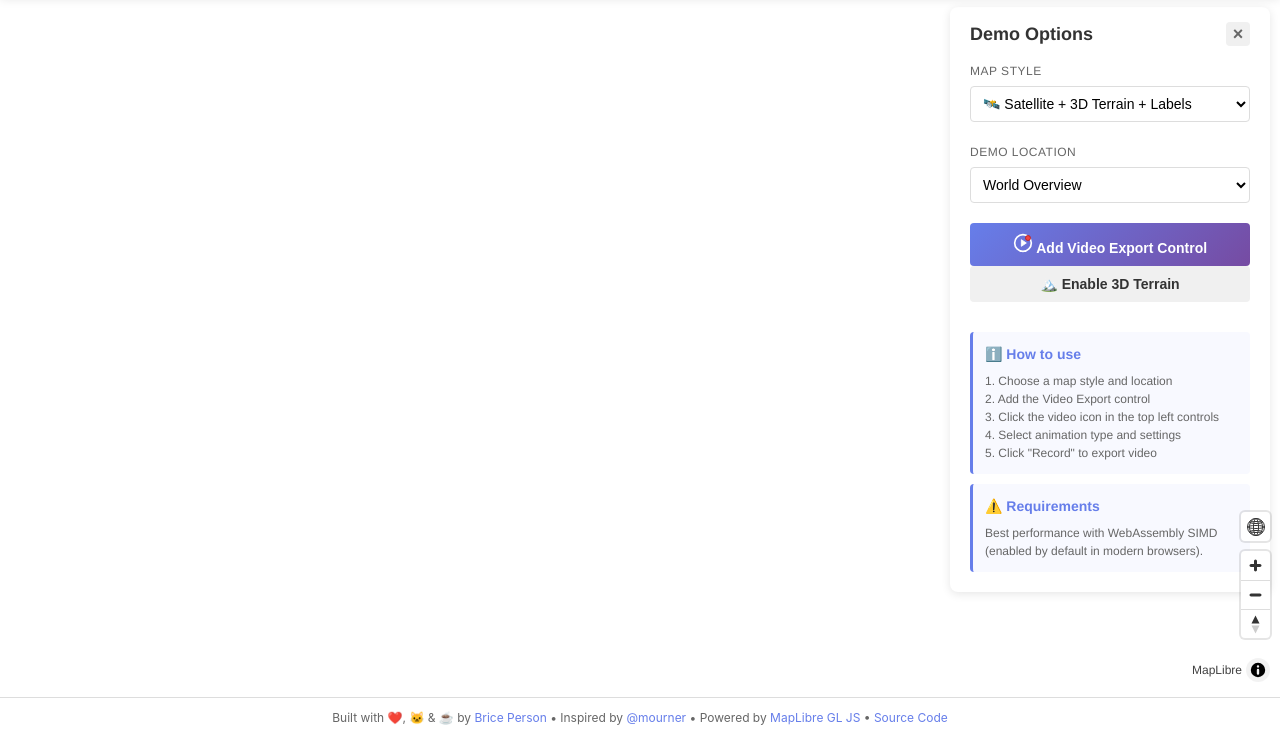
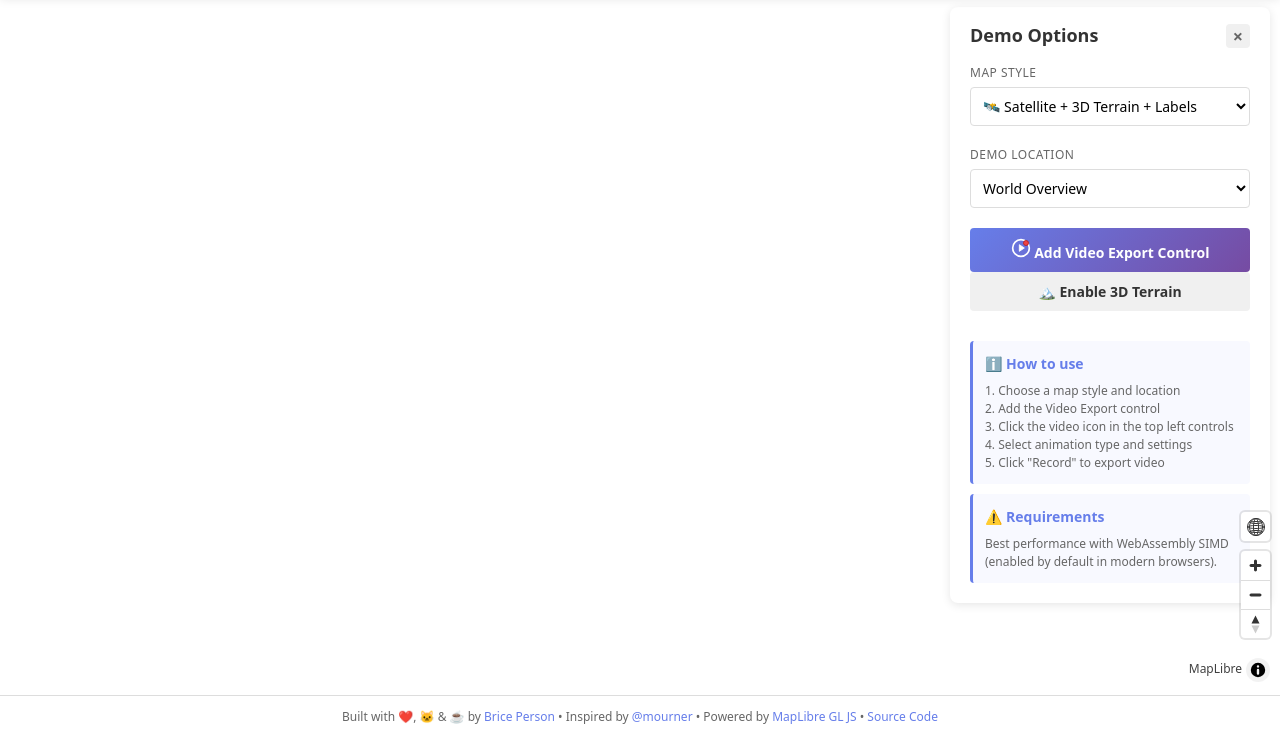
Before and after one commit to bjperson/maplibre-gl-video-export, a plain HTML site: page index.html in a window 1280 px wide. Shown: the part 63-800 px from the top of the page. Drawn offline with nearby package versions, Linux system fonts and the light colour scheme; no server answers; a script that the page names is missing.

Commit message:
chore: sync demo improvements from master
- Add encoding spinner during video finalization
- Improve font rendering on Linux/Chromium
- Fix image paths for gh-pages
- Use unpkg @latest for plugin

```diff
--- a/index.html
+++ b/index.html
@@ -47,6 +47,16 @@
     <script src="https://unpkg.com/maplibre-gl-video-export@latest/dist/maplibre-gl-video-export/maplibre-gl-video-export.min.js"></script>
 
     <style>
+        /* Override MapLibre GL JS default fonts - increased specificity (0,2,0) */
+        .maplibregl-map.maplibregl-map {
+            font: 12px/1.5 system-ui, -apple-system, BlinkMacSystemFont, 'Segoe UI', Ubuntu, 'Noto Sans', Roboto, Oxygen-Sans, Cantarell, 'Helvetica Neue', Arial, sans-serif !important;
+        }
+
+        /* Force better fonts on form elements */
+        select, input, button, textarea {
+            font-family: system-ui, -apple-system, BlinkMacSystemFont, 'Segoe UI', Ubuntu, 'Noto Sans', Roboto, Oxygen-Sans, Cantarell, 'Helvetica Neue', Arial, sans-serif !important;
+        }
+
         * {
             box-sizing: border-box;
         }
@@ -54,7 +64,10 @@
         html, body {
             margin: 0;
             padding: 0;
-            font-family: -apple-system, BlinkMacSystemFont, 'Segoe UI', Roboto, sans-serif;
+            font-family: system-ui, -apple-system, BlinkMacSystemFont, 'Segoe UI', Ubuntu, 'Noto Sans', Roboto, Oxygen-Sans, Cantarell, 'Helvetica Neue', Arial, sans-serif;
+            -webkit-font-smoothing: antialiased;
+            -moz-osx-font-smoothing: grayscale;
+            text-rendering: optimizeLegibility;
             height: 100%;
             width: 100%;
             overflow: hidden;
```
